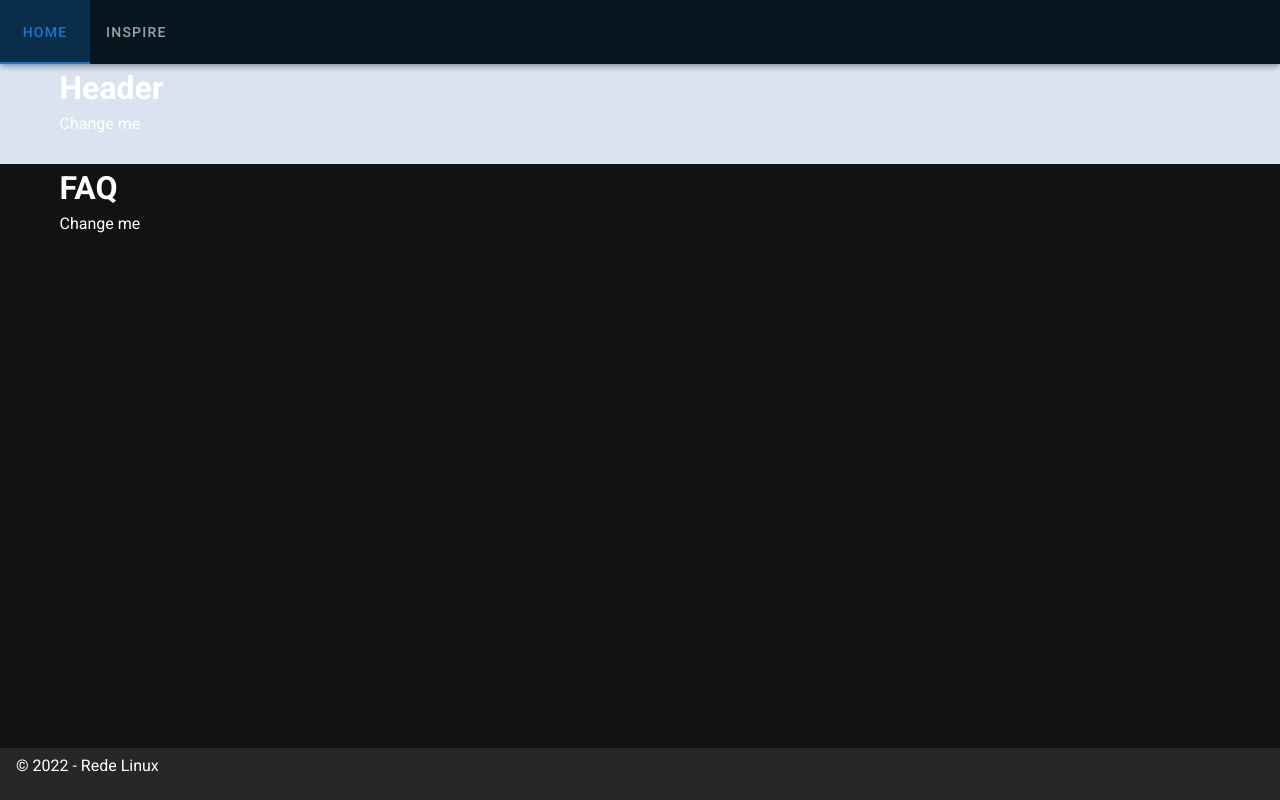
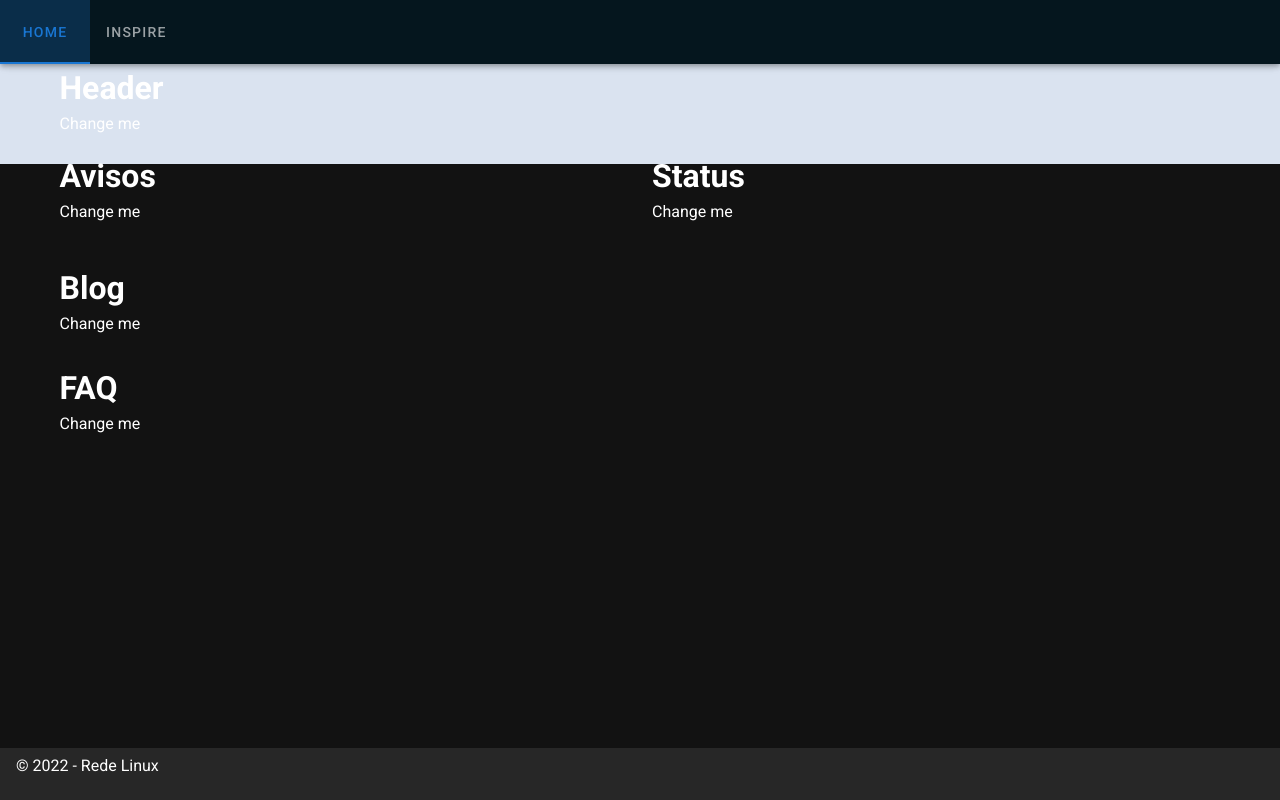
Before and after one commit to uspcodelab/bootcamp-2022, a Nuxt app: page / in a window 1280 px wide. Built offline with nearby package versions, Linux system fonts and the light colour scheme.

Commit message:
Adiciona estrutura da página principal com novos componentes
Signed-off-by: Jose Lucas Silva Mayer <josemayer@usp.br>

```diff
--- a/pages/index.vue
+++ b/pages/index.vue
@@ -3,6 +3,21 @@
     <v-row cols="12" sm="8" md="6">
       <Header />
     </v-row>
+    <v-container>
+      <v-row>
+        <v-col cols="6">
+          <Avisos />
+        </v-col>
+        <v-col cols="6">
+          <Status />
+        </v-col>
+      </v-row>
+      <v-row>
+        <v-col cols="12">
+          <Blog />
+        </v-col>
+      </v-row>
+    </v-container>
     <v-row cols="12" sm="8" md="6">
       <FAQ />
     </v-row>
```
